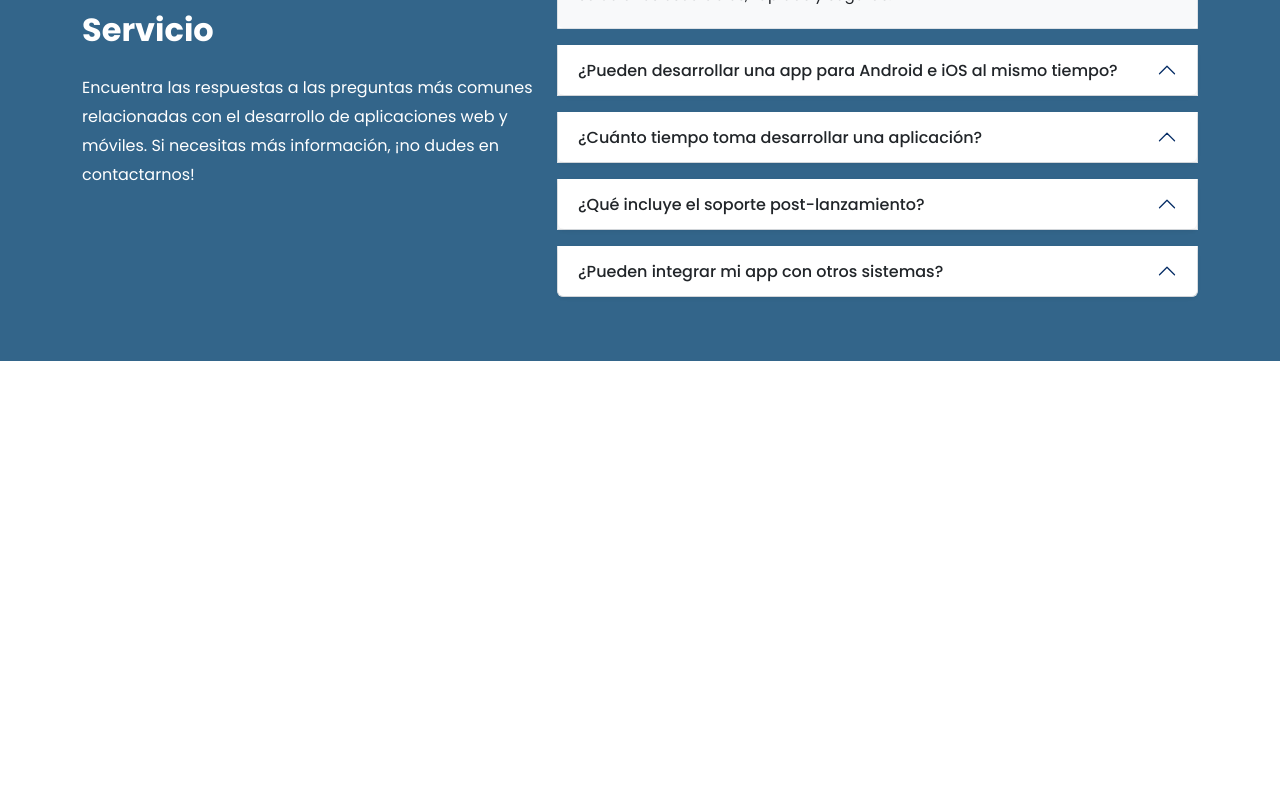
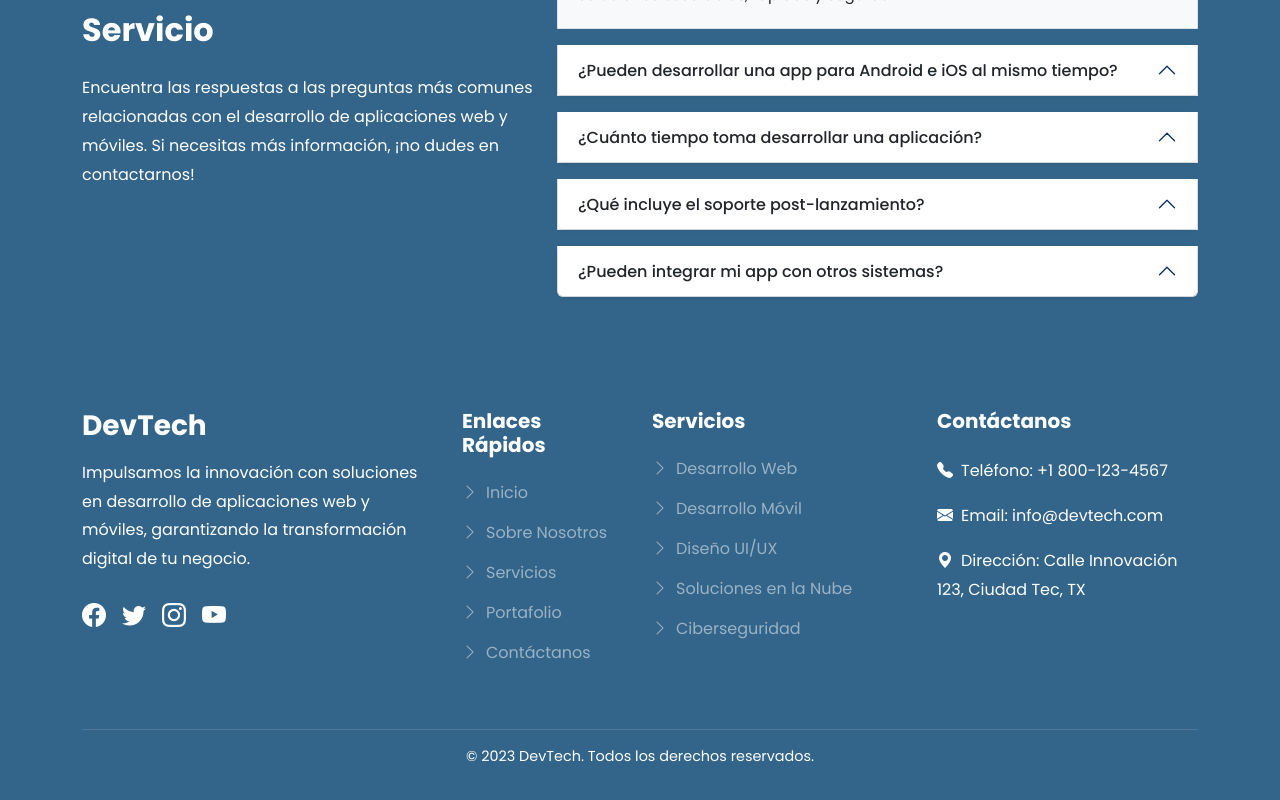
Before and after one commit to axxving/app-jsdevs-axv, a React (Vite) app: page / in a window 1280 px wide. Shown: the part 5960-6760 px from the top of the page. Before the commit the page ends 6321 px from the top, so only its background shows below. Built offline with nearby package versions, Linux system fonts and the light colour scheme.

Commit message:
fix: footer

```diff
--- a/src/components/page/Page.jsx
+++ b/src/components/page/Page.jsx
@@ -40,8 +40,8 @@ export const Page = () => {
             <CaseStudies />
             <Process />
             <FAQSection />
-            {/* <Blog />
-            <Footer /> */}
+            {/* <Blog /> */}
+            <Footer />
         </>
     );
 };
--- a/src/components/page/footer/Footer.jsx
+++ b/src/components/page/footer/Footer.jsx
@@ -2,153 +2,152 @@ import React from 'react';
 
 export const Footer = () => {
     return (
-        <footer className="py-5 bg-primary text-white">
+        <footer
+            className="py-5"
+            style={{
+                backgroundColor: '#33658A',
+                color: 'white',
+            }}
+        >
             <div className="container">
-                <div className="row">
-                    {/* Logo e Introducción */}
-                    <div className="col-md-3 mb-4 mb-md-0">
-                        <h3 className="fw-bold">DevTech</h3>
-                        <p className="text-white-50">
+                <div className="row gy-5">
+                    {/* Columna 1: Logo e Introducción */}
+                    <div className="col-lg-4">
+                        <h3 className="fw-bold mb-3">DevTech</h3>
+                        <p
+                            className="text-white-75 mb-4"
+                            style={{ lineHeight: '1.8', fontSize: '1rem' }}
+                        >
                             Impulsamos la innovación con soluciones en
                             desarrollo de aplicaciones web y móviles,
                             garantizando la transformación digital de tu
                             negocio.
                         </p>
-                        {/* Iconos de redes sociales */}
-                        <div className="d-flex gap-3 mt-3">
-                            <a href="#" className="text-white fs-4">
-                                <i className="bi bi-facebook"></i>
+                        <div className="d-flex gap-3">
+                            {[
+                                { icon: 'bi bi-facebook', link: '#' },
+                                { icon: 'bi bi-twitter', link: '#' },
+                                { icon: 'bi bi-instagram', link: '#' },
+                                { icon: 'bi bi-youtube', link: '#' },
+                            ].map((social, index) => (
+                                <a
+                                    href={social.link}
+                                    key={index}
+                                    className="text-white fs-4"
+                                    style={{ transition: 'color 0.3s' }}
+                                    onMouseOver={e =>
+                                        (e.target.style.color = '#f6c90e')
+                                    }
+                                    onMouseOut={e =>
+                                        (e.target.style.color = 'white')
+                                    }
+                                >
+                                    <i className={social.icon}></i>
                                 </a>
-                            <a href="#" className="text-white fs-4">
-                                <i className="bi bi-twitter"></i>
-                            </a>
-                            <a href="#" className="text-white fs-4">
-                                <i className="bi bi-instagram"></i>
-                            </a>
-                            <a href="#" className="text-white fs-4">
-                                <i className="bi bi-youtube"></i>
-                            </a>
+                            ))}
                         </div>
                     </div>
 
-                    {/* Enlaces Rápidos */}
-                    <div className="col-md-3 mb-4 mb-md-0">
-                        <h5 className="fw-bold">Enlaces Rápidos</h5>
+                    {/* Columna 2: Enlaces Rápidos */}
+                    <div className="col-lg-2">
+                        <h5 className="fw-bold mb-4">Enlaces Rápidos</h5>
                         <ul className="list-unstyled">
-                            <li className="mb-2">
+                            {[
+                                { text: 'Inicio', href: '#home' },
+                                { text: 'Sobre Nosotros', href: '#about' },
+                                { text: 'Servicios', href: '#services' },
+                                { text: 'Portafolio', href: '#portfolio' },
+                                { text: 'Contáctanos', href: '#contact' },
+                            ].map((link, index) => (
+                                <li className="mb-3" key={index}>
                                     <a
-                                    href="#home"
+                                        href={link.href}
                                         className="text-white-50 text-decoration-none"
+                                        style={{
+                                            fontSize: '1rem',
+                                            transition: 'color 0.3s',
+                                        }}
+                                        onMouseOver={e =>
+                                            (e.target.style.color = '#f6c90e')
+                                        }
+                                        onMouseOut={e =>
+                                            (e.target.style.color = 'white-50')
+                                        }
                                     >
-                                    <i className="bi bi-chevron-right"></i>{' '}
-                                    Inicio
+                                        <i className="bi bi-chevron-right me-2"></i>
+                                        {link.text}
                                     </a>
                                 </li>
-                            <li className="mb-2">
-                                <a
-                                    href="#about"
-                                    className="text-white-50 text-decoration-none"
-                                >
-                                    <i className="bi bi-chevron-right"></i>{' '}
-                                    Sobre Nosotros
-                                </a>
-                            </li>
-                            <li className="mb-2">
-                                <a
-                                    href="#services"
-                                    className="text-white-50 text-decoration-none"
-                                >
-                                    <i className="bi bi-chevron-right"></i>{' '}
-                                    Servicios
-                                </a>
-                            </li>
-                            <li className="mb-2">
-                                <a
-                                    href="#portfolio"
-                                    className="text-white-50 text-decoration-none"
-                                >
-                                    <i className="bi bi-chevron-right"></i>{' '}
-                                    Portafolio
-                                </a>
-                            </li>
-                            <li className="mb-2">
-                                <a
-                                    href="#contact"
-                                    className="text-white-50 text-decoration-none"
-                                >
-                                    <i className="bi bi-chevron-right"></i>{' '}
-                                    Contáctanos
-                                </a>
-                            </li>
+                            ))}
                         </ul>
                     </div>
 
-                    {/* Servicios */}
-                    <div className="col-md-3 mb-4 mb-md-0">
-                        <h5 className="fw-bold">Servicios</h5>
+                    {/* Columna 3: Servicios */}
+                    <div className="col-lg-3">
+                        <h5 className="fw-bold mb-4">Servicios</h5>
                         <ul className="list-unstyled">
-                            <li className="mb-2">
+                            {[
+                                {
+                                    text: 'Desarrollo Web',
+                                    href: '#web-development',
+                                },
+                                {
+                                    text: 'Desarrollo Móvil',
+                                    href: '#mobile-development',
+                                },
+                                { text: 'Diseño UI/UX', href: '#ui-ux-design' },
+                                {
+                                    text: 'Soluciones en la Nube',
+                                    href: '#cloud-solutions',
+                                },
+                                {
+                                    text: 'Ciberseguridad',
+                                    href: '#cybersecurity',
+                                },
+                            ].map((service, index) => (
+                                <li className="mb-3" key={index}>
                                     <a
-                                    href="#web-development"
+                                        href={service.href}
                                         className="text-white-50 text-decoration-none"
+                                        style={{
+                                            fontSize: '1rem',
+                                            transition: 'color 0.3s',
+                                        }}
+                                        onMouseOver={e =>
+                                            (e.target.style.color = '#f6c90e')
+                                        }
+                                        onMouseOut={e =>
+                                            (e.target.style.color = 'white-50')
+                                        }
                                     >
-                                    <i className="bi bi-chevron-right"></i>{' '}
-                                    Desarrollo Web
+                                        <i className="bi bi-chevron-right me-2"></i>
+                                        {service.text}
                                     </a>
                                 </li>
-                            <li className="mb-2">
-                                <a
-                                    href="#mobile-development"
-                                    className="text-white-50 text-decoration-none"
-                                >
-                                    <i className="bi bi-chevron-right"></i>{' '}
-                                    Desarrollo Móvil
-                                </a>
-                            </li>
-                            <li className="mb-2">
-                                <a
-                                    href="#ui-ux-design"
-                                    className="text-white-50 text-decoration-none"
-                                >
-                                    <i className="bi bi-chevron-right"></i>{' '}
-                                    Diseño UI/UX
-                                </a>
-                            </li>
-                            <li className="mb-2">
-                                <a
-                                    href="#cloud-solutions"
-                                    className="text-white-50 text-decoration-none"
-                                >
-                                    <i className="bi bi-chevron-right"></i>{' '}
-                                    Soluciones en la Nube
-                                </a>
-                            </li>
-                            <li className="mb-2">
-                                <a
-                                    href="#cybersecurity"
-                                    className="text-white-50 text-decoration-none"
-                                >
-                                    <i className="bi bi-chevron-right"></i>{' '}
-                                    Ciberseguridad
-                                </a>
-                            </li>
+                            ))}
                         </ul>
                     </div>
 
-                    {/* Información de Contacto */}
-                    <div className="col-md-3">
-                        <h5 className="fw-bold">Información</h5>
+                    {/* Columna 4: Información de Contacto */}
+                    <div className="col-lg-3">
+                        <h5 className="fw-bold mb-4">Contáctanos</h5>
                         <ul className="list-unstyled">
-                            <li className="mb-3">
-                                <i className="bi bi-telephone-fill me-2"></i>{' '}
+                            <li
+                                className="mb-3"
+                                style={{ fontSize: '1rem', lineHeight: '1.8' }}
+                            >
+                                <i className="bi bi-telephone-fill me-2"></i>
                                 Teléfono: +1 800-123-4567
                             </li>
-                            <li className="mb-3">
-                                <i className="bi bi-envelope-fill me-2"></i>{' '}
+                            <li
+                                className="mb-3"
+                                style={{ fontSize: '1rem', lineHeight: '1.8' }}
+                            >
+                                <i className="bi bi-envelope-fill me-2"></i>
                                 Email: info@devtech.com
                             </li>
-                            <li>
-                                <i className="bi bi-geo-alt-fill me-2"></i>{' '}
+                            <li style={{ fontSize: '1rem', lineHeight: '1.8' }}>
+                                <i className="bi bi-geo-alt-fill me-2"></i>
                                 Dirección: Calle Innovación 123, Ciudad Tec, TX
                             </li>
                         </ul>
@@ -156,9 +155,12 @@ export const Footer = () => {
                 </div>
 
                 {/* Línea y Copyright */}
-                <div className="text-center mt-4">
+                <div className="text-center mt-5">
                     <hr className="text-white-50" />
-                    <p className="text-white-50">
+                    <p
+                        className="text-white-75 mb-0"
+                        style={{ fontSize: '0.9rem' }}
+                    >
                         © 2023 DevTech. Todos los derechos reservados.
                     </p>
                 </div>
```
Lines whose indentation alone changed are shown as unchanged.
